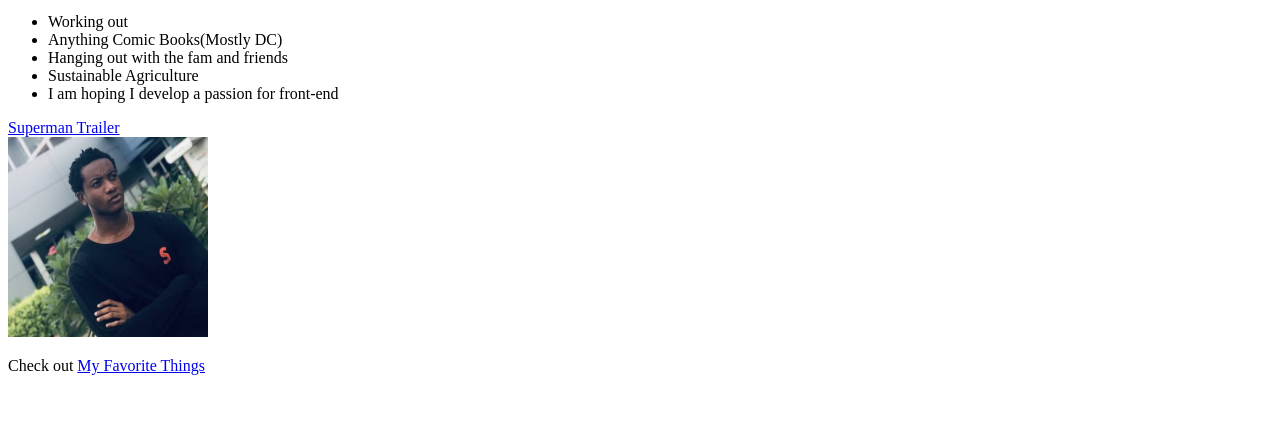
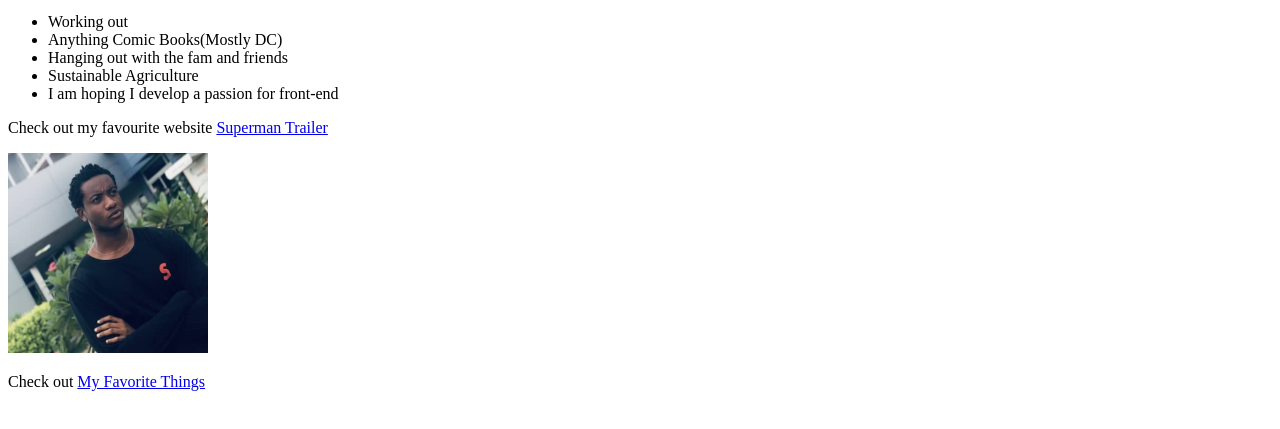
Before and after one commit to Emelzz/html-intro, a plain HTML site: page index.html in a window 1280 px wide. Shown: the part 119-548 px from the top of the page. Drawn offline with Linux system fonts and the light colour scheme.

Commit message:
made a few adjustments to layout of the link to my favorite website

```diff
--- a/index.html
+++ b/index.html
@@ -20,9 +20,10 @@
       <li>Sustainable Agriculture</li>
       <li>I am hoping I develop a passion for front-end</li>
     </ul>
-    <div>
+    <p>
+      Check out my favourite website
       <a href="https://www.youtube.com/watch?v=Ox8ZLF6cGM0">Superman Trailer</a>
-    </div>
+    </p>
     <img
       src="images/PHOTO-2023-10-12-07-11-4423.jpg"
       alt="A picture of Chukwuemelie folding his hands, wearing black longsleeve shirtg"
```
